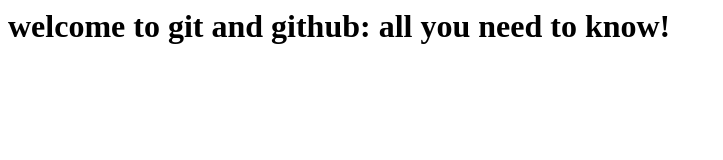
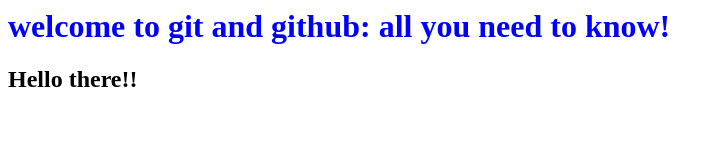
Before and after one commit to bhojrajmishra/my_website, a plain HTML site: page index.html in a window 1280 px wide. Shown: the whole page, without its empty margins (0-723 px from the left). Drawn offline with Linux system fonts and the light colour scheme.

Commit message:
index and style updated

```diff
--- a/index.html
+++ b/index.html
@@ -4,8 +4,10 @@
     <meta http-equiv="X-UA-Compatible" content="IE=edge">
     <meta name="viewport" content="width=device-width, initial-scale=1.0">
     <title>GitHub workshops</title>
+    <link rel="stylesheet" href="style.css">
 </head>
 <body>
     <h1>welcome to git and github: all you need to know!</h1>
+    <h2>Hello there!!</h2>
 </body>
 </html>
--- a/style.css
+++ b/style.css
@@ -0,0 +1,3 @@
+h1{
+    color: blue;
+}
```
